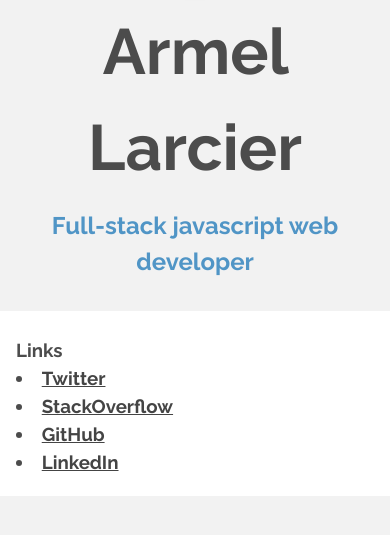
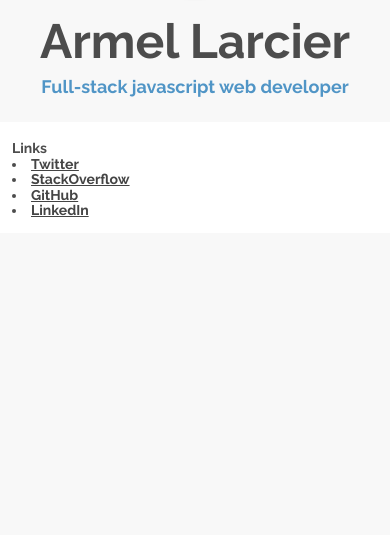
Before and after one commit to armellarcier/armellarcier.github.io.code, a website: page src/index.pug in a window 390 px wide. Shown: the part 173-708 px from the top of the page. Drawn offline with nearby package versions, Linux system fonts and the light colour scheme; files that its build step writes are made by us from their sources.

Commit message:
change(style): responsive font-sizes

```diff
--- a/src/sass/_base.scss
+++ b/src/sass/_base.scss
@@ -7,12 +7,21 @@
 –––––––––––––––––––––––––––*/
 
 body {
-  font-family: 'Raleway', Arial, sans-serif;
-  color: $color-primary;
-  font-size: 100%;
-  line-height: 1.5;
-  background-color: #f2f2f2;
-  margin: 0;
+    font-family: 'Raleway', Arial, sans-serif;
+    color: $color-primary;
+    font-size: 12px;
+    line-height: 1.1;
+    background-color: $color-background;
+    margin: 0;
+    @media screen and (min-width: 640px) {
+        font-size: 14px;
+    }
+    @media screen and (min-width: 840px) {
+        font-size: 16px;
+    }
+    @media screen and (min-width: 1024px) {
+        font-size: 18px;
+    }
 }
 
 
--- a/src/sass/_colors.scss
+++ b/src/sass/_colors.scss
@@ -1,2 +1,4 @@
+$color-background: #f8f8f8;
+$color-shadow: #bbb;
 $color-primary: #4c4c4c;
 $color-secondary: #5095c6;
--- a/src/sass/_header.scss
+++ b/src/sass/_header.scss
@@ -5,17 +5,16 @@
     img.profile{
         border-radius: 100%;
         border: 5px solid $color-secondary;
-        box-shadow: 0 1px 3px #ccc;
+        box-shadow: 0 1px 3px $color-shadow;
+    }
+    h1
+    {
+        margin-top: 0.3em;
+        font-size: 4em;
     }
     h2{
         color: $color-secondary;
     }
-}
-#header h1
-{
-    margin: 0;
-    padding: 0;
-    font-size: 4em;
 }
 #header a
 {
```
